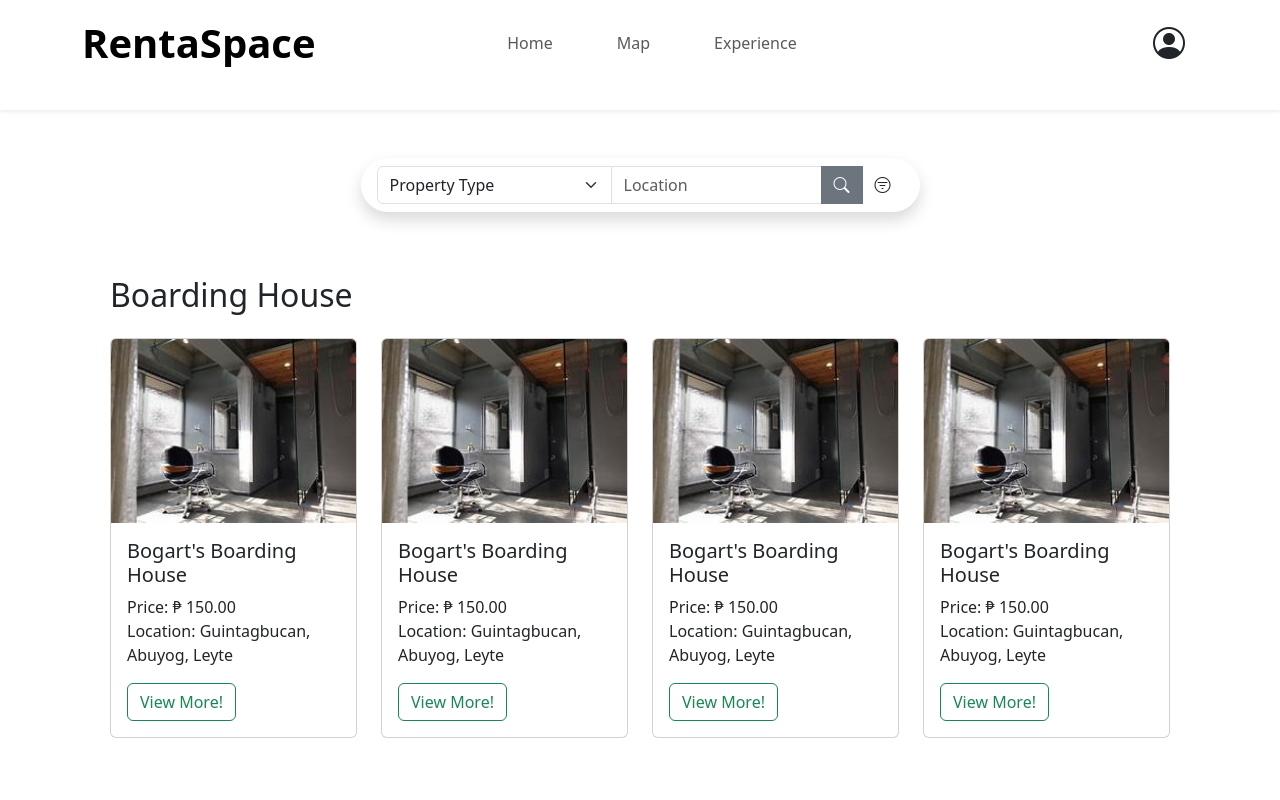
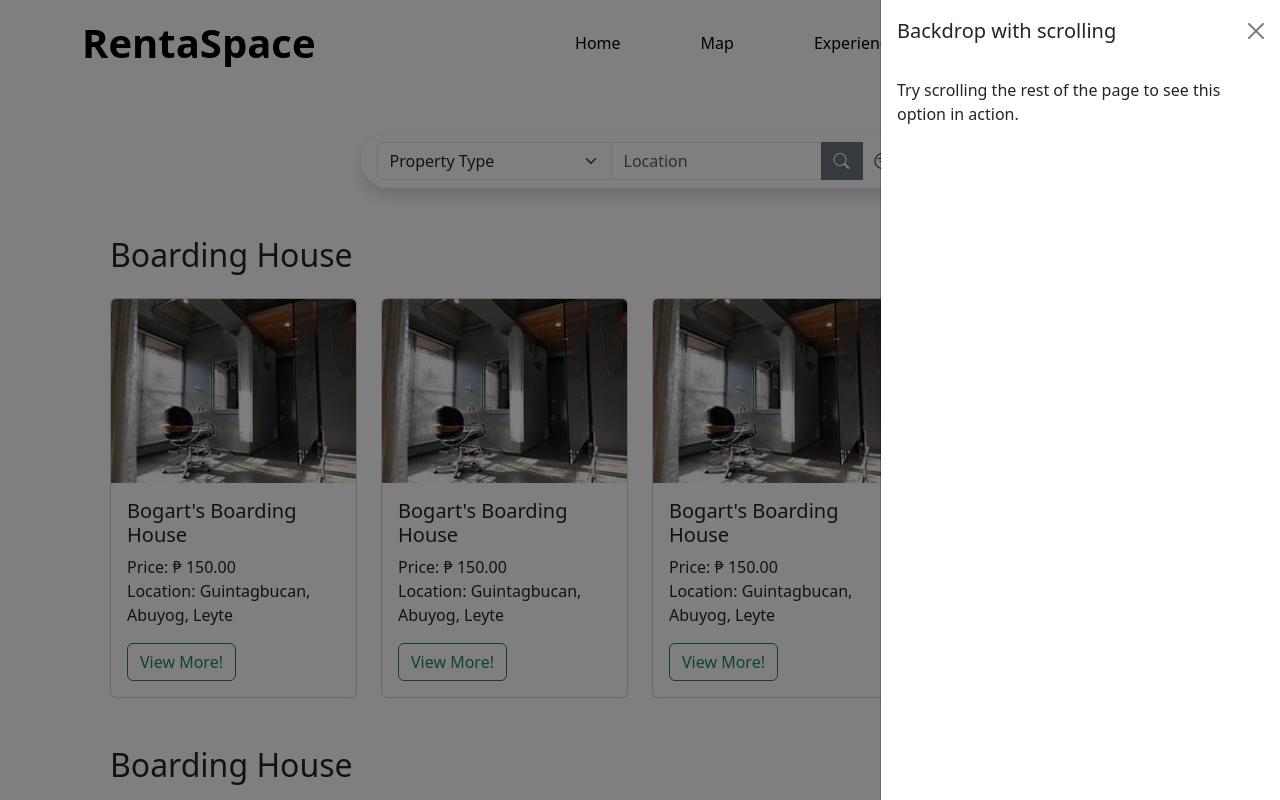
Before and after one commit to JaymarBalansag/RentalSpace, a Vue app: page /properties in a window 1280 px wide. Both pictures are taken after a click on the button 1168 px from the left and 43 px from the top of the page. Shown: the top 800 px of the page. Built offline with nearby package versions, Linux system fonts and the light colour scheme.

Commit message:
Version 2

```diff
--- a/src/assets/component-style/header.css
+++ b/src/assets/component-style/header.css
@@ -10,4 +10,6 @@
     color: red;
 }
 
-/* Style for Search and filters */
+.top-shadow {
+    box-shadow: 0px -0px 10px 0px;
+}
--- a/src/components/Header.vue
+++ b/src/components/Header.vue
@@ -1,41 +1,55 @@
 
 <template>
-    <div class="shadow-sm pb-4">
-        <nav class="navbar navbar-expand-md align-top">
-            <div class="container">
-                <a class="navbar-brand fw-bold" href="#">RentaSpace</a>
-                <button class="navbar-toggler" type="button" data-bs-toggle="collapse" data-bs-target="#navbarNav" aria-controls="navbarNav" aria-expanded="false" aria-label="Toggle navigation">
-                <span class="navbar-toggler-icon"></span>
-                </button>
-                <div class="collapse navbar-collapse" id="navbarNav">
-                    <ul class="navbar-nav mx-auto gap-5">
+    <!-- Navbar on tablet, laptop, desktop -->
+    <div class="container ">
+        <nav class="navbar">
+            <RouterLink class="navbar-brand fw-bold" to="/">RentaSpace</RouterLink>
+            <ul class="nav gap-5 d-md-flex d-none">
                 <li class="nav-item">
-                            <RouterLink class="nav-link" to="/">Home</RouterLink>
+                    <RouterLink class="nav-link text-black" to="/">Home</RouterLink>
                 </li>
                 <li class="nav-item">
-                            <RouterLink class="nav-link" to="/map">Map</RouterLink>
+                    <RouterLink class="nav-link text-black" to="/map">Map</RouterLink>
                 </li>
                 <li class="nav-item">
-                            <RouterLink class="nav-link" to="/experience">Experience</RouterLink>
+                    <RouterLink class="nav-link text-black" to="/experience">Experience</RouterLink>
                 </li>
             </ul>
+            <button class="btn profile" type="button" data-bs-toggle="offcanvas" data-bs-target="#offcanvasWithBothOptions" aria-controls="offcanvasWithBothOptions">
+                <i class="bi bi-list"></i>
+            </button>
+        </nav>
+        <offCanvas></offCanvas>
+    </div>
 
-                    <div class="d-flex ms-auto">
-                        <button class="btn"><i class="bi bi-person-circle profile"></i></button>
-                    </div>
-                </div>
-            </div>
+    <!-- Bottom nav on mobile -->
+     <div class="container-fluid  fixed-bottom d-md-none d-block bg-white top-shadow">
+        <nav class="navbar justify-content-center">
+            <ul class="nav gap-5">
+                <li class="nav-item">
+                    <RouterLink class="nav-link text-black fw-bold" to="/properties" >Home</RouterLink>
+                </li>
+                <li class="nav-item">
+                    <RouterLink class="nav-link text-black fw-bold" to="/map">Map</RouterLink>
+                </li>
+                <li class="nav-item">
+                    <RouterLink class="nav-link text-black fw-bold" to="/experience">Experience</RouterLink>
+                </li>
+            </ul>
         </nav>
      </div>
+
 
 </template>
 
 <script>
 import { RouterLink } from 'vue-router';
-
-
+import offCanvas from './offCanvas.vue';
     export default {
         name : "Header",
+        components: {
+            offCanvas
+        }
     }
 
 </script>
--- /dev/null
+++ b/src/components/offCanvas.vue
@@ -0,0 +1,18 @@
+<template>
+
+  <div class="offcanvas offcanvas-end" data-bs-scroll="true" tabindex="-1" id="offcanvasWithBothOptions" aria-labelledby="offcanvasWithBothOptionsLabel">
+    <div class="offcanvas-header">
+      <h5 class="offcanvas-title" id="offcanvasWithBothOptionsLabel">Backdrop with scrolling</h5>
+      <button type="button" class="btn-close" data-bs-dismiss="offcanvas" aria-label="Close"></button>
+    </div>
+    <div class="offcanvas-body">
+      <p>Try scrolling the rest of the page to see this option in action.</p>
+    </div>
+  </div>
+</template>
+
+<script>
+    export default {
+        name: "offCanvas"
+    }
+</script>
--- a/src/views/properties.vue
+++ b/src/views/properties.vue
@@ -3,7 +3,10 @@
         <PropertyFilter></PropertyFilter>
         <!-- Boarding House -->
         <div class="row mx-3 my-5 gy-3">
-            <h1 class="h2">Boarding House</h1>
+            <div class="container-fluid d-flex ">
+                <h1 class="h2 me-auto">Boarding House</h1>
+                <RouterLink class="link-primary ms-auto">See more <i class="bi bi-three-dots-vertical"></i></RouterLink>
+            </div>
             <div class="col-12 col-sm-6 col-md-4 col-lg-3">
                 <div class="card">
                     <img src="../assets/rental.jpg" alt="" class="card-img-top img-fluid">
@@ -71,7 +74,10 @@
         </div>
         <!-- Hotels -->
         <div class="row mx-3 my-5 gy-3">
-            <h1 class="h2">Hotels</h1>
+            <div class="container-fluid d-flex ">
+                <h1 class="h2 me-auto">Boarding House</h1>
+                <RouterLink class="link-primary ms-auto">See more <i class="bi bi-three-dots-vertical"></i></RouterLink>
+            </div>
             <div class="col-12 col-sm-6 col-md-4 col-lg-3">
                 <div class="card">
                     <img src="../assets/hotel.jpg" alt="" class="card-img-top img-fluid">
```
Lines whose indentation alone changed are shown as unchanged.
